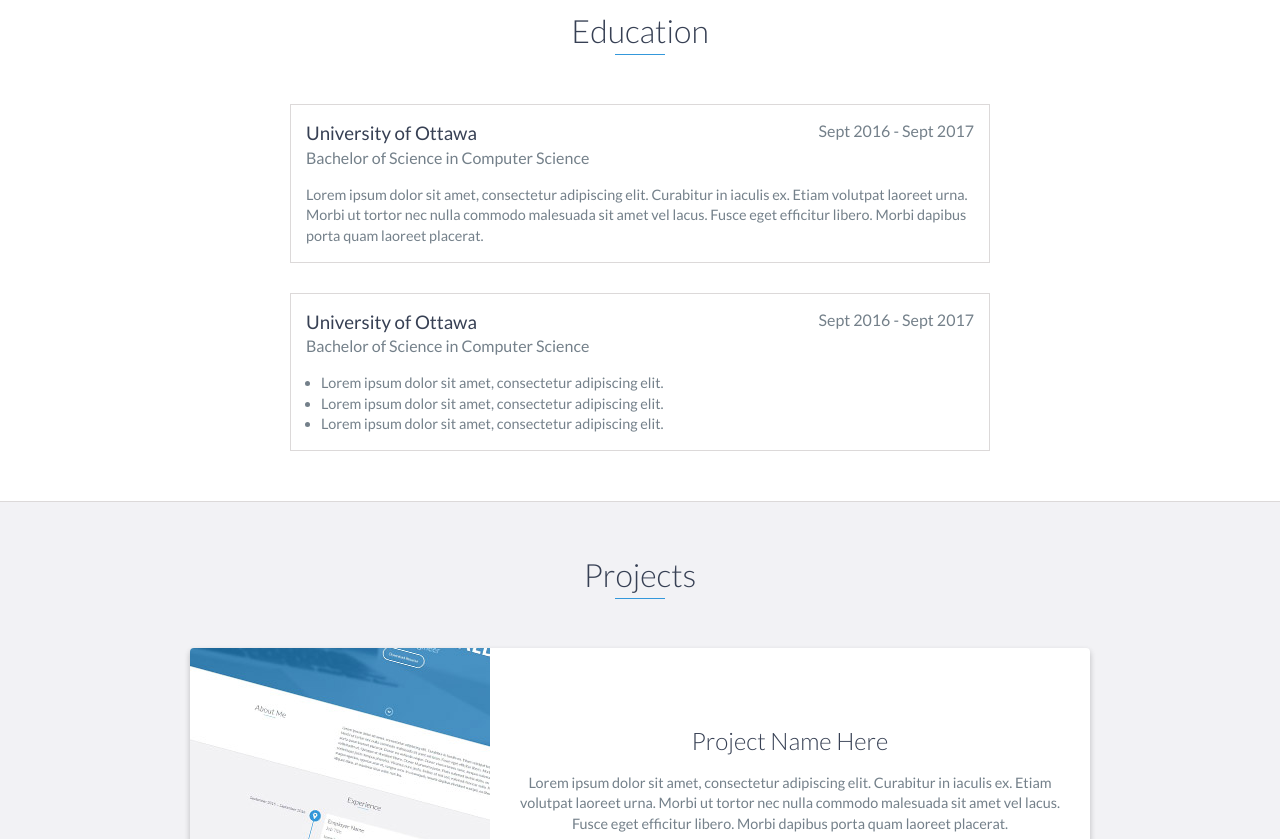
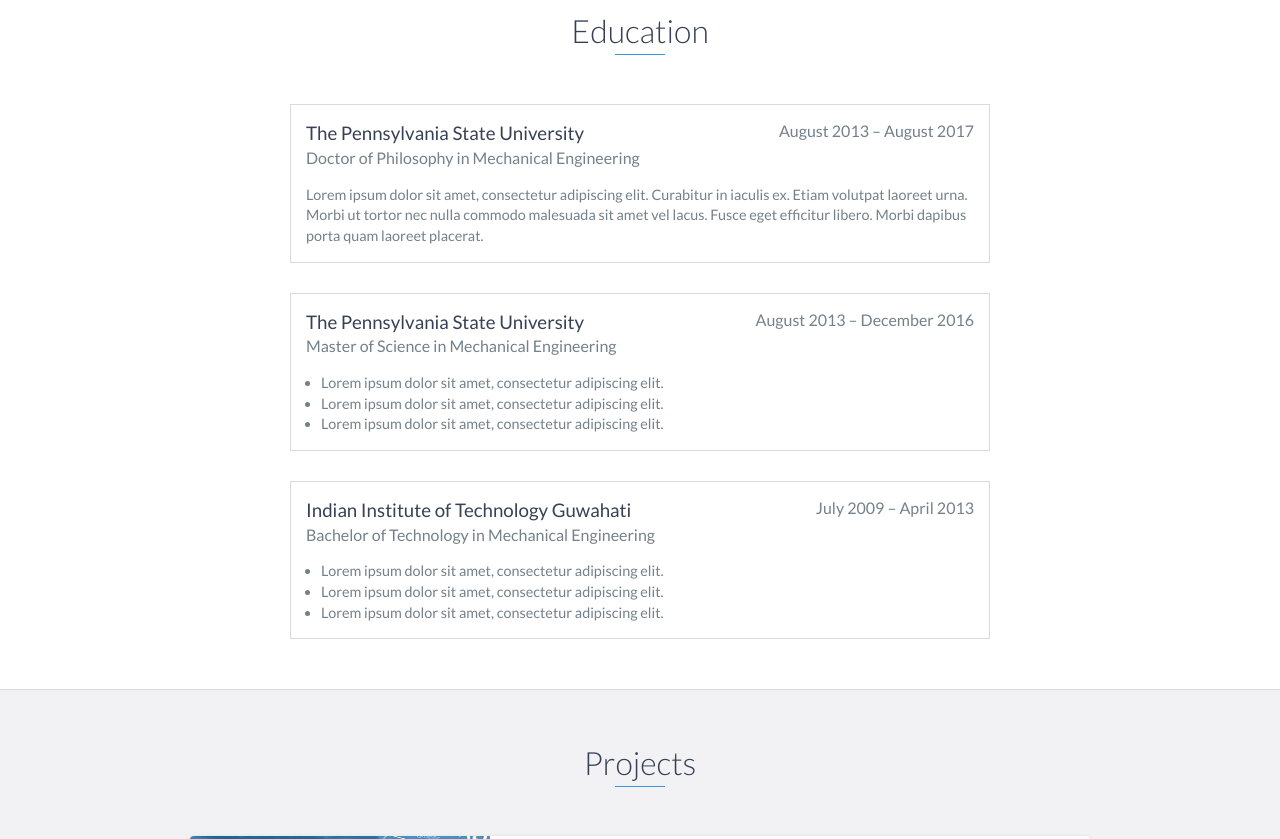
Before and after one commit to harshateja-garimella/harshateja-garimella.github.io, a website: page index.html in a window 1280 px wide. Shown: the part 1760-2599 px from the top of the page. Drawn offline with nearby package versions, Linux system fonts and the light colour scheme.

Commit message:
Update-3

```diff
--- a/index.html
+++ b/index.html
@@ -97,7 +97,7 @@
 
             <div data-date="August 2013 – August 2017">
                 <h3>The Pennsylvania State University</h3>
-                <h4>Ph.D. Candidate</h4>
+                <h4>Graduate Research Assistant</h4>
                 <p>
                     Lorem ipsum dolor sit amet, consectetur adipiscing elit. Curabitur in iaculis ex. Etiam volutpat laoreet urna. Morbi ut tortor nec nulla commodo malesuada sit amet vel lacus. Fusce eget efficitur libero. Morbi dapibus porta quam laoreet placerat.
                 </p>
@@ -117,9 +117,9 @@
     <div id="education">
         <h2 class="heading">Education</h2>
         <div class="education-block">
-            <h3>University of Ottawa</h3>
-            <span class="education-date">Sept 2016 - Sept 2017</span>
-            <h4>Bachelor of Science in Computer Science</h4>
+            <h3>The Pennsylvania State University</h3>
+            <span class="education-date">August 2013 – August 2017</span>
+            <h4>Doctor of Philosophy in Mechanical Engineering</h4>
             <p>
                 Lorem ipsum dolor sit amet, consectetur adipiscing elit. Curabitur in iaculis ex. Etiam volutpat laoreet urna. Morbi ut tortor nec nulla commodo malesuada sit amet vel lacus. Fusce eget efficitur libero. Morbi dapibus porta quam laoreet placerat.
             </p>
@@ -127,9 +127,26 @@
         <!-- End .education-block -->
 
         <div class="education-block">
-            <h3>University of Ottawa</h3>
-            <span class="education-date">Sept 2016 - Sept 2017</span>
-            <h4>Bachelor of Science in Computer Science</h4>
+            <h3>The Pennsylvania State University</h3>
+            <span class="education-date">August 2013 – December 2016</span>
+            <h4>Master of Science in Mechanical Engineering</h4>
+            <ul>
+                <li>
+                    Lorem ipsum dolor sit amet, consectetur adipiscing elit.
+                </li>
+                <li>
+                    Lorem ipsum dolor sit amet, consectetur adipiscing elit.
+                </li>
+                <li>
+                    Lorem ipsum dolor sit amet, consectetur adipiscing elit.
+                </li>
+            </ul>
+        </div>
+
+        <div class="education-block">
+            <h3>Indian Institute of Technology Guwahati</h3>
+            <span class="education-date">July 2009 – April 2013</span>
+            <h4>Bachelor of Technology in Mechanical Engineering</h4>
             <ul>
                 <li>
                     Lorem ipsum dolor sit amet, consectetur adipiscing elit.
```
